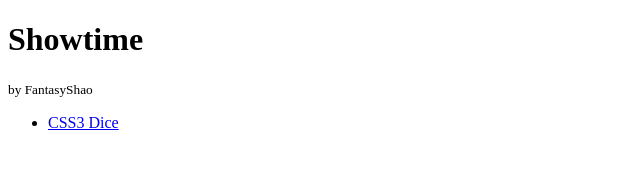
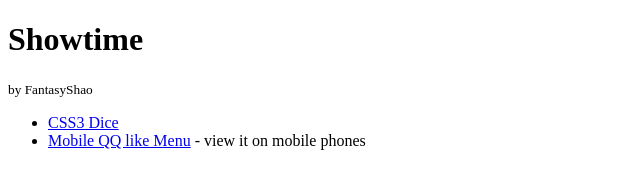
Before and after one commit to SFantasy/showtime, a plain HTML site: page index.html in a window 1280 px wide. Shown: the whole page, without its empty margins (0-640 px from the left). Drawn offline with Linux system fonts and the light colour scheme.

Commit message:
Add link for menu.

```diff
--- a/index.html
+++ b/index.html
@@ -13,6 +13,7 @@
 </header>
 <ul>
     <li><a href="./Dice/index.html">CSS3 Dice</a></li>
+    <li><a href="./Menu/index.html">Mobile QQ like Menu</a> - view it on mobile phones</li>
 </ul>
 </body>
 </html>
```
